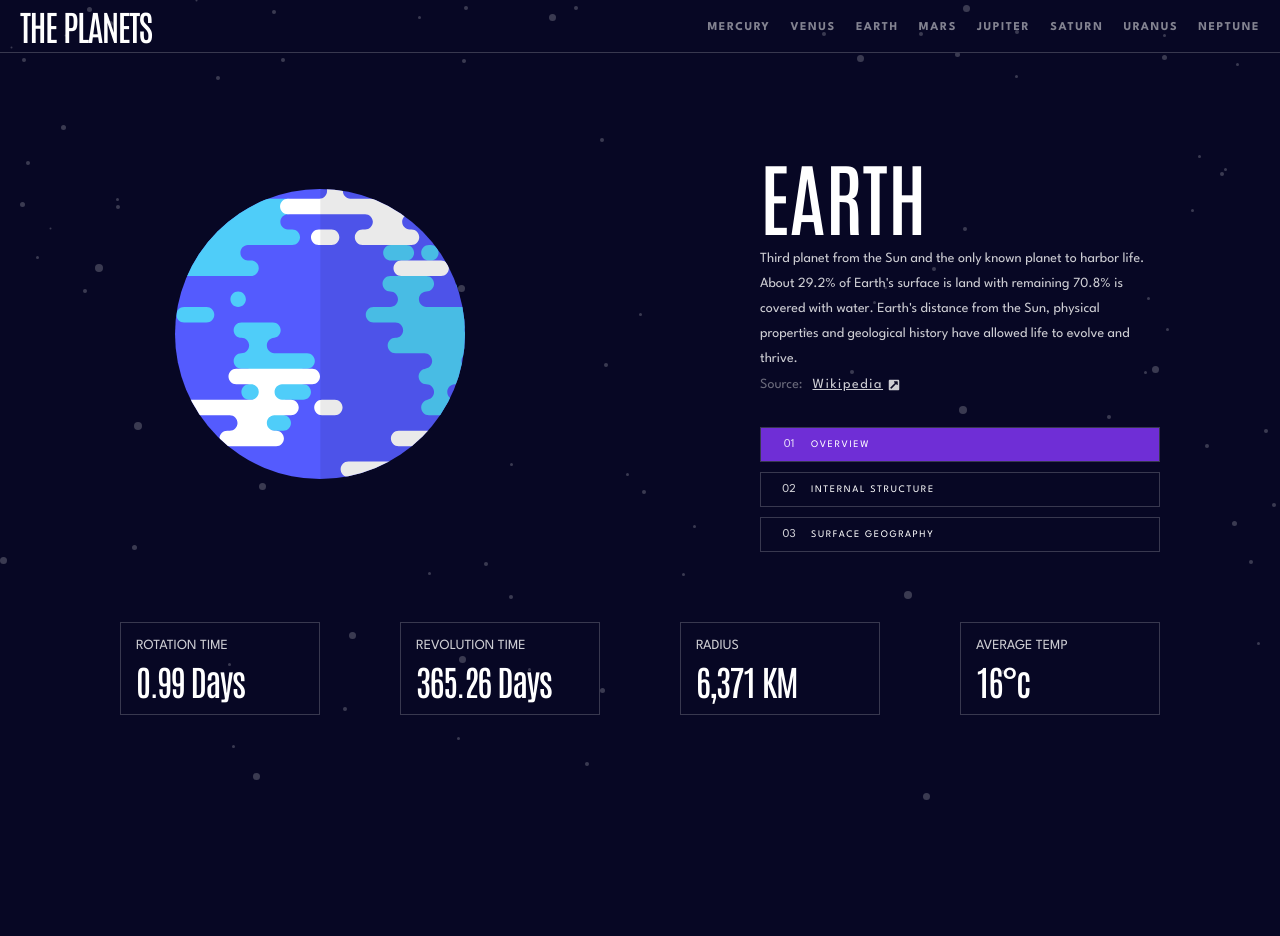
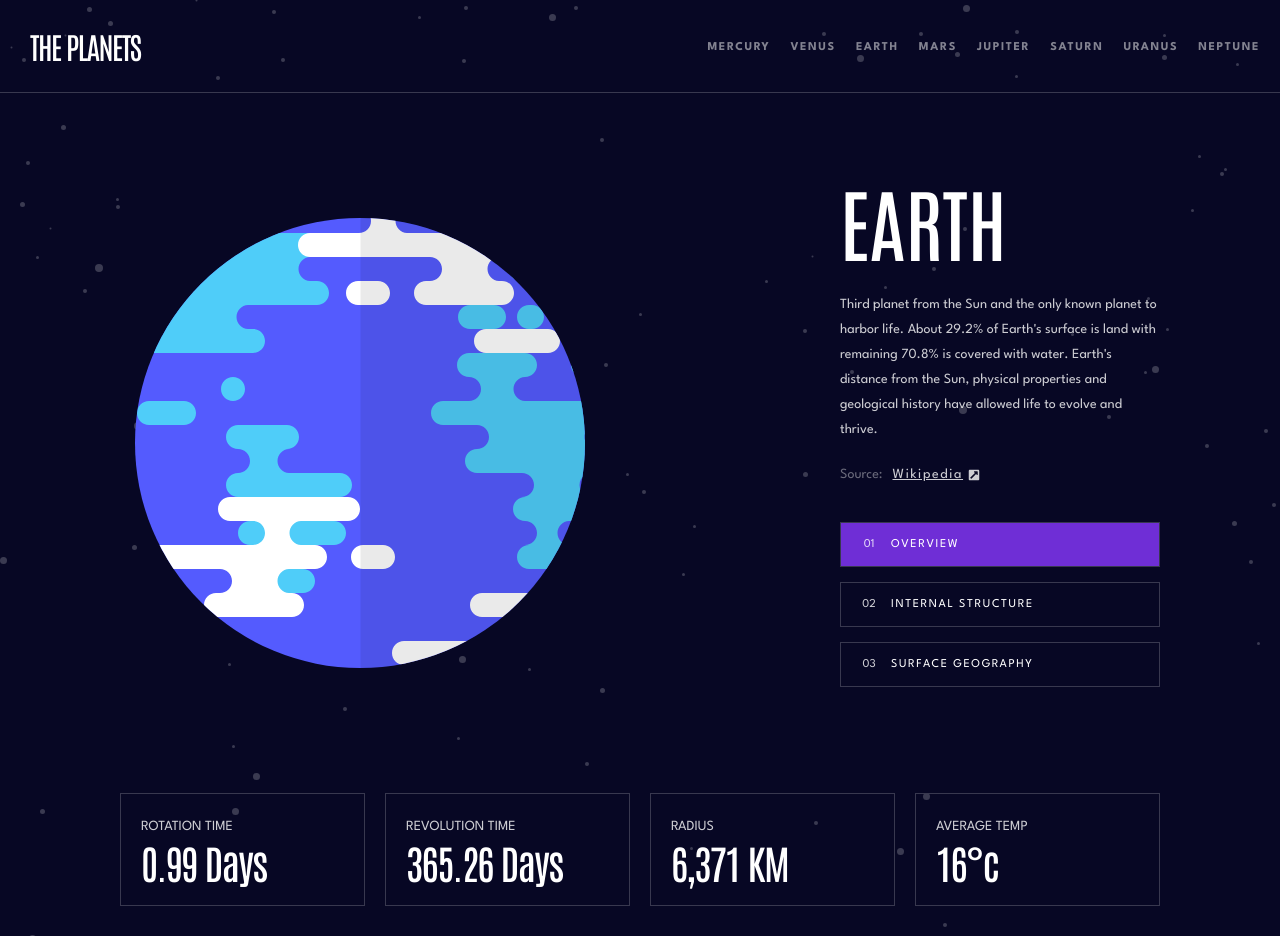
Before and after one commit to FlapShatner/planets, a Next.js app: page /planets/earth in a window 1280 px wide. Before the commit the page ends 800 px from the top, so only its background shows below. Built offline with nearby package versions, Linux system fonts and the light colour scheme.

Commit message:
adjust styles to match design

```diff
--- a/components/footer/footer.module.css
+++ b/components/footer/footer.module.css
@@ -19,8 +19,8 @@ div.box{
     flex-direction: column;
     margin: 0 10px;
     border: 1px solid var(--color-gray);
-    width: 200px;
-    padding: 10px 15px;
+    width: 275px;
+    padding: 20px;
 }
 
 div.box h2{
--- a/components/header/header.module.css
+++ b/components/header/header.module.css
@@ -3,7 +3,7 @@
     flex-direction: row;
     justify-content: space-between;
     align-items: center;
-
+    padding: 20px 0;
     border: none;
     border-bottom:1px solid var(--color-gray);
 }
@@ -25,7 +25,7 @@
 .header ul li a{
     text-decoration: none;
     color: var(--color-gray-light);
-    padding:20px 0;
+    padding:40px 0;
 }
 
 .header ul li a:hover{
@@ -37,22 +37,26 @@
 
 .logo h2{
     color:var(--color-white);
-    font-size: 35px;
-    margin-left: 20px;
+    font-size: 30px;
+    margin-left: 30px;
 }
 
 @media (max-width: 800px) {
     .header{
         display: flex;
         flex-direction: column;
+        padding-top:15px;
     }
     .logo h2{
         font-size:25px;
-        margin-top:10px;
+        padding-bottom: 15px;
     }
 
     .header ul{
         padding:0 20px;
+    }
+    .header ul li a{
+        padding:7px 5px;
     }
 }
 
--- a/components/main/buttons.module.css
+++ b/components/main/buttons.module.css
@@ -8,7 +8,7 @@
 .buttons button{
     background-color: var(--color-black);
     border: 1px solid var(--color-gray);
-    margin-top: 10px;
+    margin-top: 15px;
     cursor: pointer;
 }
 
@@ -17,15 +17,16 @@
 .buttons div{
     display: flex;
     flex-direction: row;
-
+    padding: 5px 0;
 }
 
 .buttons h4{
     display: flex;
     align-self:center;
     font-weight: 400;
-    font-size: 10px;
+    font-size: 12px;
     line-height: 1;
+    margin-top:1px;
 }
 
 .buttons p{
--- a/components/main/index.js
+++ b/components/main/index.js
@@ -18,11 +18,10 @@ export default function Main(props) {
   return (
     <section className={styles.planetData}>
       <div className={styles.imageContainer}>
-        <div className={styles.image}>
-          <Image src={imagePath} alt='image' width={290} height={290} />
-        </div>
+        <img className={styles.image} src={imagePath} alt='image' />
       </div>
       <div className={styles.overview}>
+        <div className={styles.aside}>
           <div className={styles.description}>
             <h1>{name}</h1>
             <p>{planet.overview.content}</p>
@@ -32,6 +31,7 @@ export default function Main(props) {
             </div>
           </div>
           <Buttons planet={planet} page={'overview'} />
+        </div>
       </div>
     </section>
   )
--- a/components/main/main.module.css
+++ b/components/main/main.module.css
@@ -9,8 +9,9 @@
     display: flex;
     justify-content: center;
     align-items: center;
-    width:50%;
-    height:max-content;
+    width:80%;
+    padding:150px 0;
+    height:700px;
     margin: auto auto;
 }
 
@@ -20,7 +21,7 @@
     justify-content: center;
     align-items: center;
     z-index: 2;
-    top:175px
+    bottom:75px
 }
 
 
@@ -28,7 +29,7 @@
 
 .overview{
     width:50%;
-    padding:90px 120px 70px;
+    padding:40px 120px 70px;
     display: flex;
     flex-direction: column;
     justify-content: center;
@@ -38,6 +39,7 @@
 .overview h1{
     width:320px;
     padding-right:30px;
+    margin-bottom:20px;
 }
 
 .overview span{
@@ -60,6 +62,7 @@
     color: var(--color-white);
     opacity: 0.8;
     font-size: 12px;
+    margin-top: 20px;
 }
 
 .link .icon{
@@ -69,16 +72,20 @@
     padding-left: 5px;
 }
 
+
+
 @media (max-width: 900px){
     .planetData{
         flex-direction: column;
     }
     .imageContainer{
-        height: 440px;
+        width:75%;
     }
-    .image{
-        width:184px;
-    }
+   .aside{
+    display: flex;
+    flex-direction: row;
+   }
+
     .overview {
         width:100%;
         flex-direction: row;
--- a/components/main/pages/geography.js
+++ b/components/main/pages/geography.js
@@ -18,14 +18,14 @@ export default function Geography(props) {
     return (
       <section className={styles.planetData}>
         <div className={styles.imageContainer}>
-          <div id='planet' className={styles.image}>
-            <Image src={imagePath} alt='image' width={290} height={290} />
-          </div>
+          <img className={styles.image} src={imagePath} alt='image' />
+
           <div className={styles.overlay}>
             <Image src={overlay} alt='image' width={163} height={199} />
           </div>
         </div>
         <div className={styles.overview}>
+          <div className={styles.aside}>
             <div className={styles.description}>
               <h1>{name}</h1>
               <p>{planet.geology.content}</p>
@@ -36,11 +36,7 @@ export default function Geography(props) {
             </div>
             <Buttons planet={planet} page={'geology'} />
           </div>
-        <style jsx>{`
-          #planet {
-            width: 260px;
-          }
-        `}</style>
+        </div>
       </section>
     )
   }
--- a/components/main/pages/internal.js
+++ b/components/main/pages/internal.js
@@ -17,11 +17,10 @@ export default function Internal(props) {
     return (
       <section className={styles.planetData}>
         <div className={styles.imageContainer}>
-          <div className={styles.image}>
-            <Image src={imagePath} alt='image' width={290} height={290} />
-          </div>
+          <img className={styles.image} src={imagePath} alt='image' />
         </div>
         <div className={styles.overview}>
+          <div className={styles.aside}>
             <div className={styles.description}>
               <h1>{name}</h1>
               <p>{planet.structure.content}</p>
@@ -31,6 +30,7 @@ export default function Internal(props) {
               </div>
             </div>
             <Buttons planet={planet} page={'internal'} />
+          </div>
         </div>
       </section>
     )
--- a/styles/globals.css
+++ b/styles/globals.css
@@ -53,7 +53,7 @@ h1{
 }
 
 h2 {
-  font-size: 35px;
+  font-size: 40px;
   font-family: 'Antonio', sans-serif;
   font-weight: 500;
   line-height: 52px;
```
Lines whose indentation alone changed are shown as unchanged.
